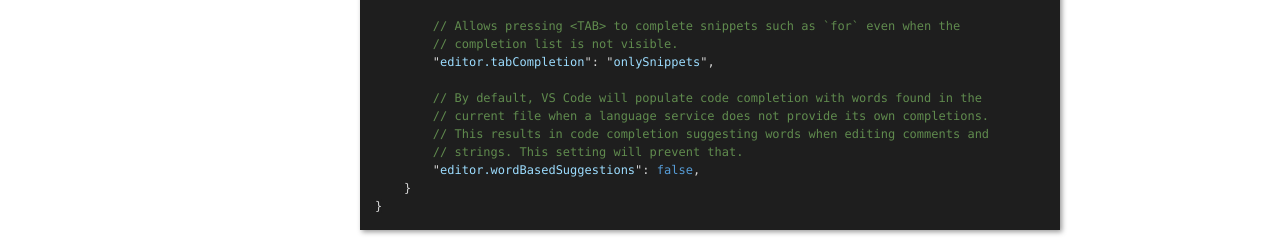
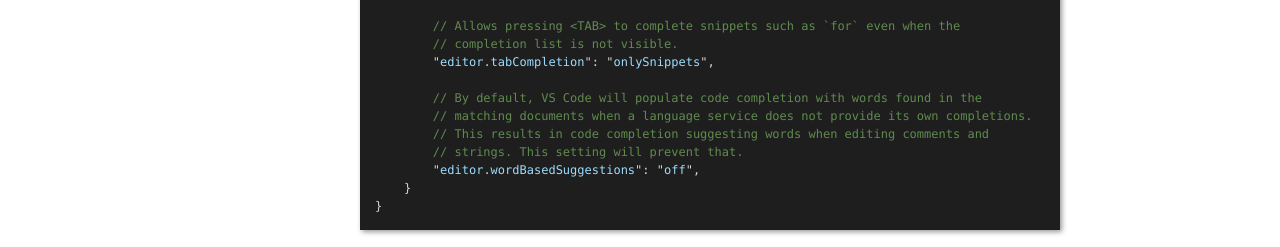
Before and after one commit to Dart-Code/Website, a Jekyll site: the page built from _docs/recommended-settings.md, in a window 1280 px wide. Shown: the part 903-1150 px from the top of the page. Built offline with Jekyll 4.4.1, drawn with Linux system fonts in a browser that asks for light colours.

Commit message:
Update editor.wordBasedSuggestions for VS Code 1.85.0
References:
- https://github.com/Dart-Code/Dart-Code/pull/4897
- https://github.com/microsoft/vscode/pull/197690
- https://github.com/microsoft/vscode/blob/f06dad8535e4556e97734a83a2eac83ca23af8eb/src/vs/editor/common/config/editorConfigurationSchema.ts#L64-L74

````diff
--- a/_docs/recommended-settings.md
+++ b/_docs/recommended-settings.md
@@ -43,10 +43,10 @@ There are some settings in VS Code that you may wish to change from the defaults
 		"editor.tabCompletion": "onlySnippets",
 
 		// By default, VS Code will populate code completion with words found in the
-		// current file when a language service does not provide its own completions.
+		// matching documents when a language service does not provide its own completions.
 		// This results in code completion suggesting words when editing comments and
 		// strings. This setting will prevent that.
-		"editor.wordBasedSuggestions": false,
+		"editor.wordBasedSuggestions": "off",
 	}
 }
 ```
````
